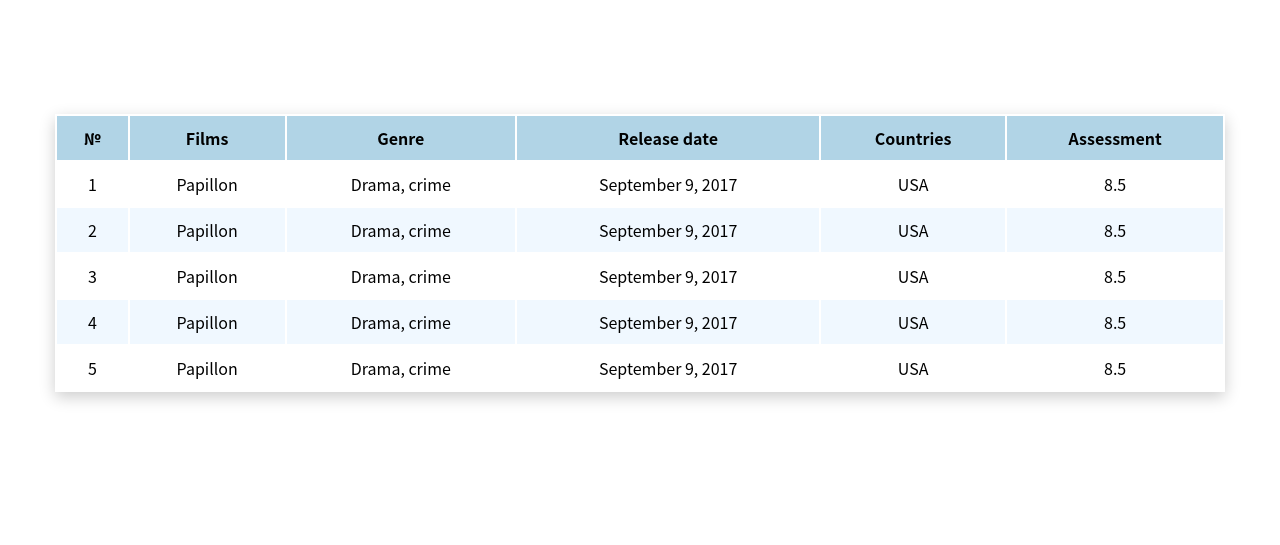
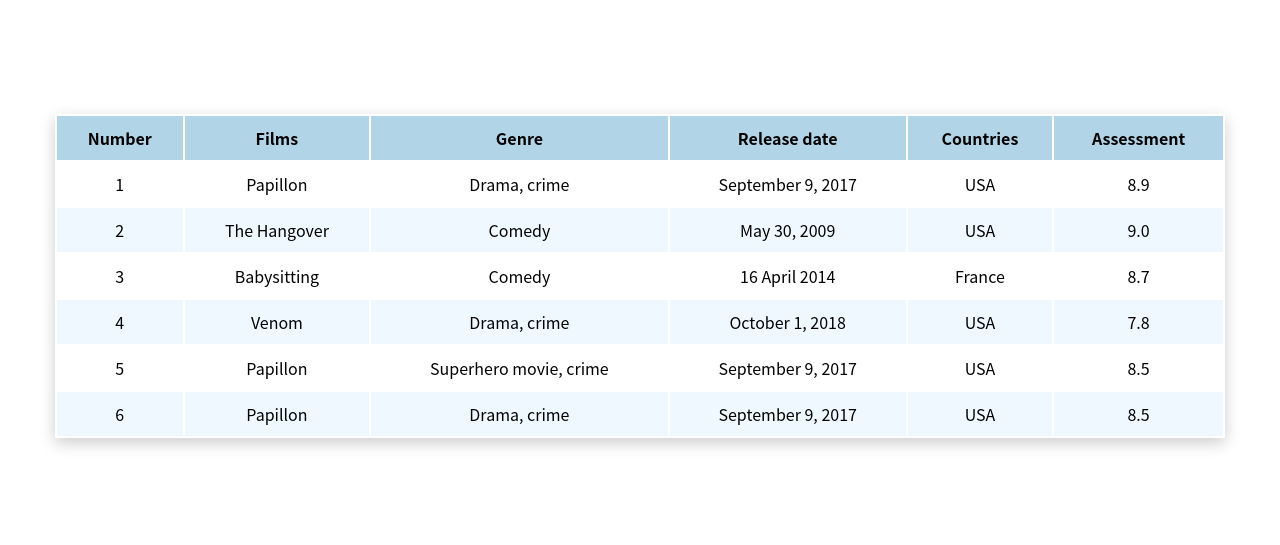
Before and after one commit to Miron2000/Simple_layout, a plain HTML site: page index.html in a window 1280 px wide. Shown: the part 94-639 px from the top of the page. Drawn offline with Linux system fonts and the light colour scheme.

Commit message:
Generated table via js

```diff
--- a/index.html
+++ b/index.html
@@ -40,58 +40,6 @@
     </div>
     <section class="section-table indentation">
         <table class="table">
-            <thead>
-            <tr>
-                <th>№</th>
-                <th>Films</th>
-                <th>Genre</th>
-                <th>Release date</th>
-                <th>Countries</th>
-                <th>Assessment</th>
-            </tr>
-            </thead>
-            <tbody>
-            <tr>
-                <td>1</td>
-                <td>Papillon</td>
-                <td>Drama, crime</td>
-                <td>September 9, 2017</td>
-                <td>USA</td>
-                <td>8.5</td>
-            </tr>
-            <tr>
-                <td>2</td>
-                <td>Papillon</td>
-                <td>Drama, crime</td>
-                <td>September 9, 2017</td>
-                <td>USA</td>
-                <td>8.5</td>
-            </tr>
-            <tr>
-                <td>3</td>
-                <td>Papillon</td>
-                <td>Drama, crime</td>
-                <td>September 9, 2017</td>
-                <td>USA</td>
-                <td>8.5</td>
-            </tr>
-            <tr>
-                <td>4</td>
-                <td>Papillon</td>
-                <td>Drama, crime</td>
-                <td>September 9, 2017</td>
-                <td>USA</td>
-                <td>8.5</td>
-            </tr>
-            <tr>
-                <td>5</td>
-                <td>Papillon</td>
-                <td>Drama, crime</td>
-                <td>September 9, 2017</td>
-                <td>USA</td>
-                <td>8.5</td>
-            </tr>
-            </tbody>
         </table>
     </section>
     <footer class="footer">
@@ -103,5 +51,7 @@
         </div>
     </footer>
 </div>
+
+<script src="script.js"></script>
 </body>
 </html>
--- /dev/null
+++ b/script.js
@@ -0,0 +1,111 @@
+let table = document.querySelector('.table');
+const thead = document.createElement('thead');
+const tbody = document.createElement('tbody');
+//для thead
+const trHead = document.createElement('tr');
+table.appendChild(thead);
+thead.appendChild(trHead);
+table.appendChild(tbody);
+
+
+const films = [
+    {
+        number: '1',
+        films: 'Papillon',
+        genre: 'Drama, crime',
+        releaseDate: 'September 9, 2017',
+        countries: 'USA',
+        assessment: '8.9'
+    },
+    {
+        number: '2',
+        films: 'The Hangover',
+        genre: 'Сomedy',
+        releaseDate: 'May 30, 2009 ',
+        countries: 'USA',
+        assessment: '9.0'
+    },
+    {
+        number: '3',
+        films: 'Babysitting',
+        genre: 'Сomedy',
+        releaseDate: '16 April 2014',
+        countries: 'France',
+        assessment: '8.7'
+    },
+    {
+        number: '4',
+        films: 'Venom',
+        genre: 'Drama, crime',
+        releaseDate: 'October 1, 2018',
+        countries: 'USA',
+        assessment: '7.8'
+    },
+    {
+        number: '5',
+        films: 'Papillon',
+        genre: 'Superhero movie, crime',
+        releaseDate: 'September 9, 2017',
+        countries: 'USA',
+        assessment: '8.5'
+    },
+    {
+        number: '6',
+        films: 'Papillon',
+        genre: 'Drama, crime',
+        releaseDate: 'September 9, 2017',
+        countries: 'USA',
+        assessment: '8.5'
+    },
+];
+
+//для th
+const title = [{number: 'Number'}, {films: 'Films'}, {genre: 'Genre'}, {releaseDate: 'Release date'}, {countries:'Countries'}, {assessment:'Assessment'}];
+
+
+title.forEach(item => {
+    for (let [key, value] of Object.entries(item)) {
+        let th = document.createElement('th')
+        th.innerHTML = value;
+        trHead.appendChild(th);
+    }
+})
+
+//для td
+for (let item of films) {
+    const tr = document.createElement('tr');
+
+    function fillFilms (itemText) {
+        let td = document.createElement('td')
+        td.innerHTML = itemText;
+        tr.appendChild(td);
+    }
+
+    fillFilms(item.number);
+    fillFilms(item.films);
+    fillFilms(item.genre);
+    fillFilms(item.releaseDate);
+    fillFilms(item.countries);
+    fillFilms(item.assessment);
+
+    tbody.appendChild(tr);
+}
+
+
+//Добавление ячеек в таблицу
+// //Для thead
+// for (let i = 0; i < 6; i++) {
+//     const th = document.createElement('th');
+//     tr.appendChild(th);
+// }
+
+//Для tbody
+// for (let i = 0; i < 6; i++) {
+//     const tr = document.createElement('tr');
+//     tbody.appendChild(tr);
+//
+//     for (let i = 0; i < 6; i++) {
+//         const td = document.createElement('td');
+//         tr.appendChild(td);
+//     }
+// }
--- a/style.css
+++ b/style.css
@@ -57,13 +57,15 @@
 }
 
 .section-table {
+    width: 100%;
     margin: auto;
-    min-width: 1170px;
+    max-width: 1170px;
     padding: 0 15px;
 }
 
 .indentation {
     margin-top: 8rem;
+    margin-bottom: 8rem;
 }
 
 .table {
@@ -175,7 +177,10 @@
     }
 }
 
-@media (max-width: 400px) {
+@media (max-width: 500px) {
+    .table tbody {
+        overflow-x: auto;
+    }
     .header__section {
         display: none;
     }
```
